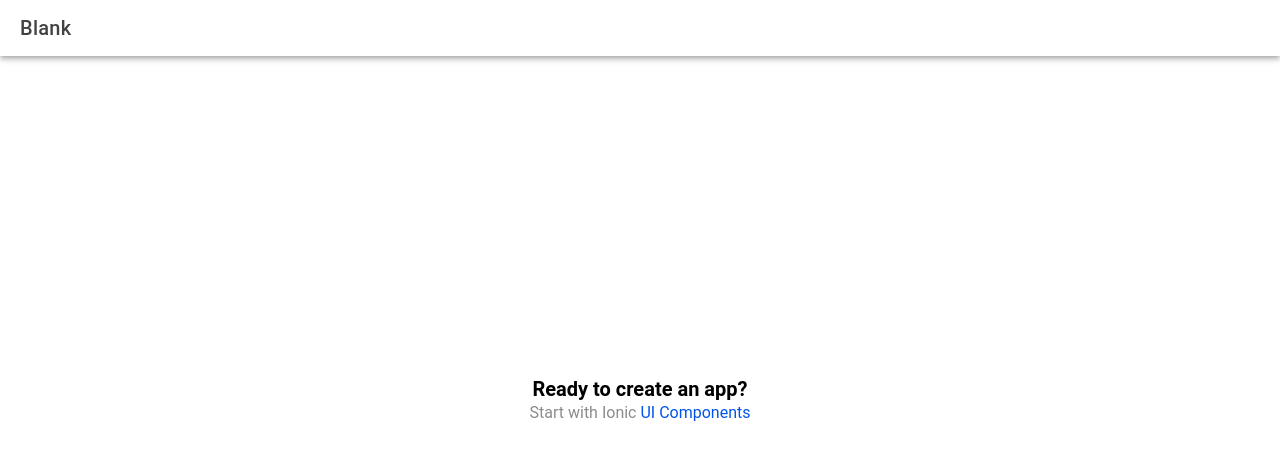
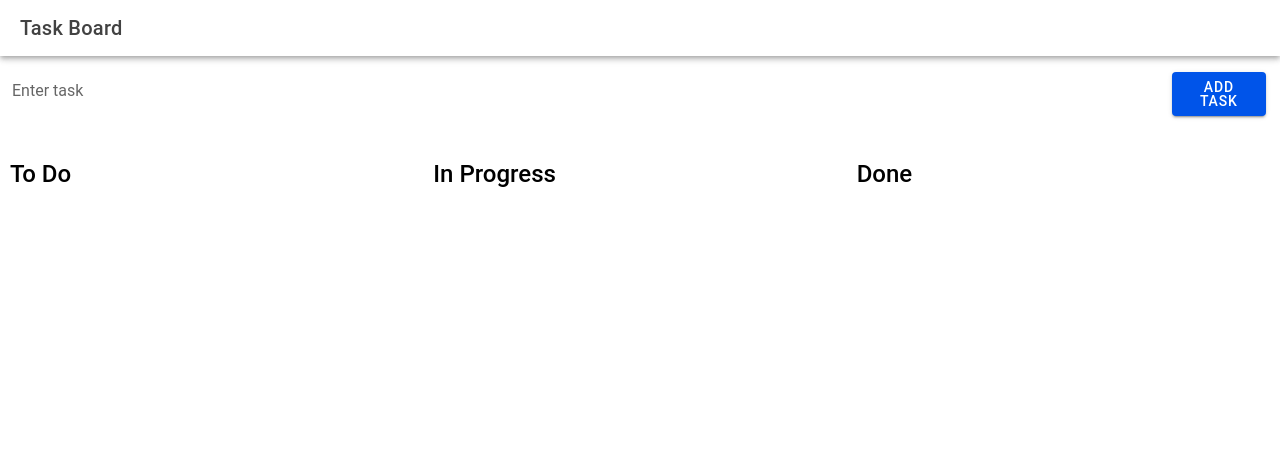
Before and after one commit to smtaha512/team-task-board, a React (Vite) app in the folder frontend/: page /home in a window 1280 px wide. Shown: the top 460 px of the page. Built offline with nearby package versions, Linux system fonts and the light colour scheme.

Commit message:
feat: add basic structure for team board

```diff
--- a/frontend/src/pages/Home.tsx
+++ b/frontend/src/pages/Home.tsx
@@ -1,22 +1,83 @@
-import { IonContent, IonHeader, IonPage, IonTitle, IonToolbar } from '@ionic/react';
-import ExploreContainer from '../components/ExploreContainer';
-import './Home.css';
+import {
+  IonButton,
+  IonCard,
+  IonCardContent,
+  IonCol,
+  IonContent,
+  IonGrid,
+  IonHeader,
+  IonInput,
+  IonPage,
+  IonRow,
+  IonTitle,
+  IonToolbar,
+} from '@ionic/react';
+import React, { useState } from 'react';
+
+type TaskStatus = 'todo' | 'in-progress' | 'done';
+
+interface Task {
+  id: string;
+  title: string;
+  status: TaskStatus;
+}
 
 const Home: React.FC = () => {
+  const [tasks, setTasks] = useState<Task[]>([]);
+  const [newTask, setNewTask] = useState('');
+
+  const addTask = () => {
+    if (!newTask.trim()) return;
+    const task: Task = {
+      id: Date.now().toString(),
+      title: newTask,
+      status: 'todo',
+    };
+    setTasks((prev) => [...prev, task]);
+    setNewTask('');
+  };
+
+  const renderTasks = (status: TaskStatus) =>
+    tasks
+      .filter((t) => t.status === status)
+      .map((t) => (
+        <IonCard key={t.id}>
+          <IonCardContent>{t.title}</IonCardContent>
+        </IonCard>
+      ));
+
   return (
     <IonPage>
       <IonHeader>
         <IonToolbar>
-          <IonTitle>Blank</IonTitle>
+          <IonTitle>Task Board</IonTitle>
         </IonToolbar>
       </IonHeader>
-      <IonContent fullscreen>
-        <IonHeader collapse="condense">
-          <IonToolbar>
-            <IonTitle size="large">Blank</IonTitle>
-          </IonToolbar>
-        </IonHeader>
-        <ExploreContainer />
+
+      <IonContent>
+        {/* Add Task Input */}
+        <div style={{ display: 'flex', gap: '8px', padding: '12px' }}>
+          <IonInput placeholder="Enter task" value={newTask} onIonChange={(e) => setNewTask(e.detail.value!)} />
+          <IonButton onClick={addTask}>Add Task</IonButton>
+        </div>
+
+        {/* Task Board */}
+        <IonGrid>
+          <IonRow>
+            <IonCol>
+              <h2>To Do</h2>
+              {renderTasks('todo')}
+            </IonCol>
+            <IonCol>
+              <h2>In Progress</h2>
+              {renderTasks('in-progress')}
+            </IonCol>
+            <IonCol>
+              <h2>Done</h2>
+              {renderTasks('done')}
+            </IonCol>
+          </IonRow>
+        </IonGrid>
       </IonContent>
     </IonPage>
   );
```
